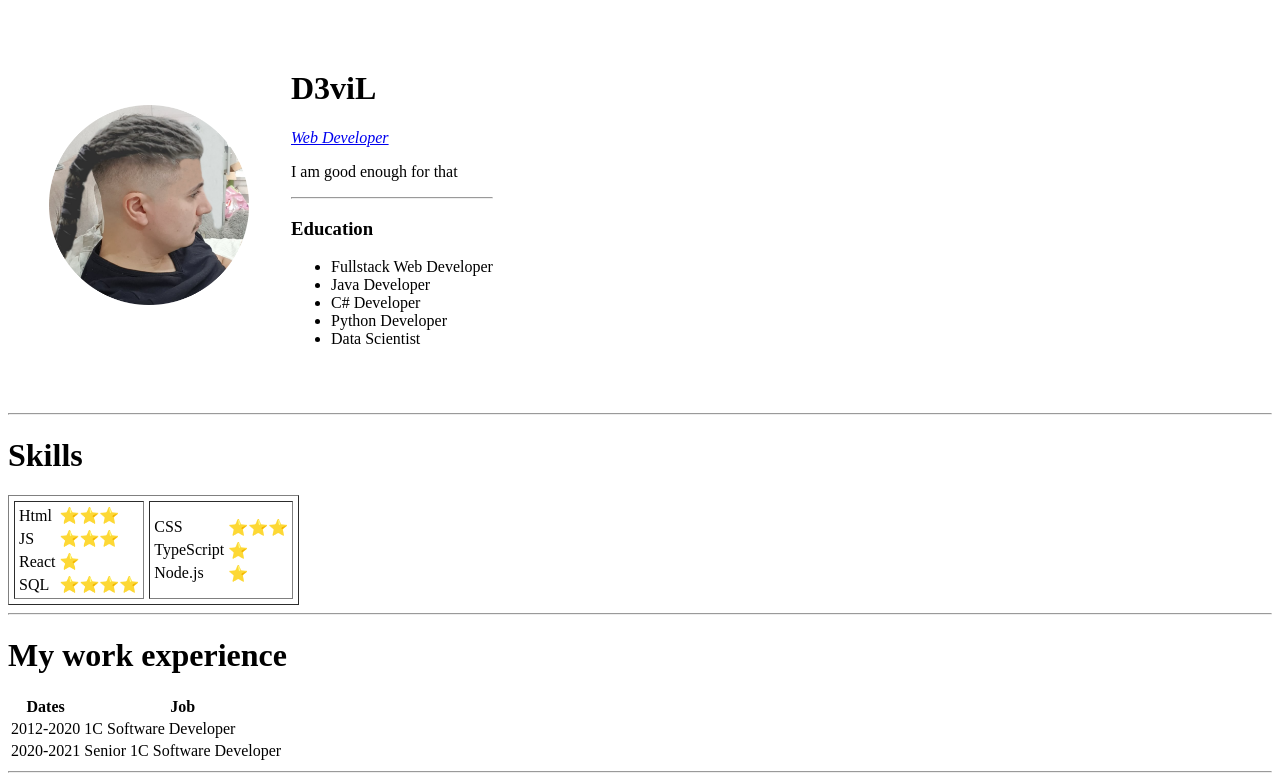
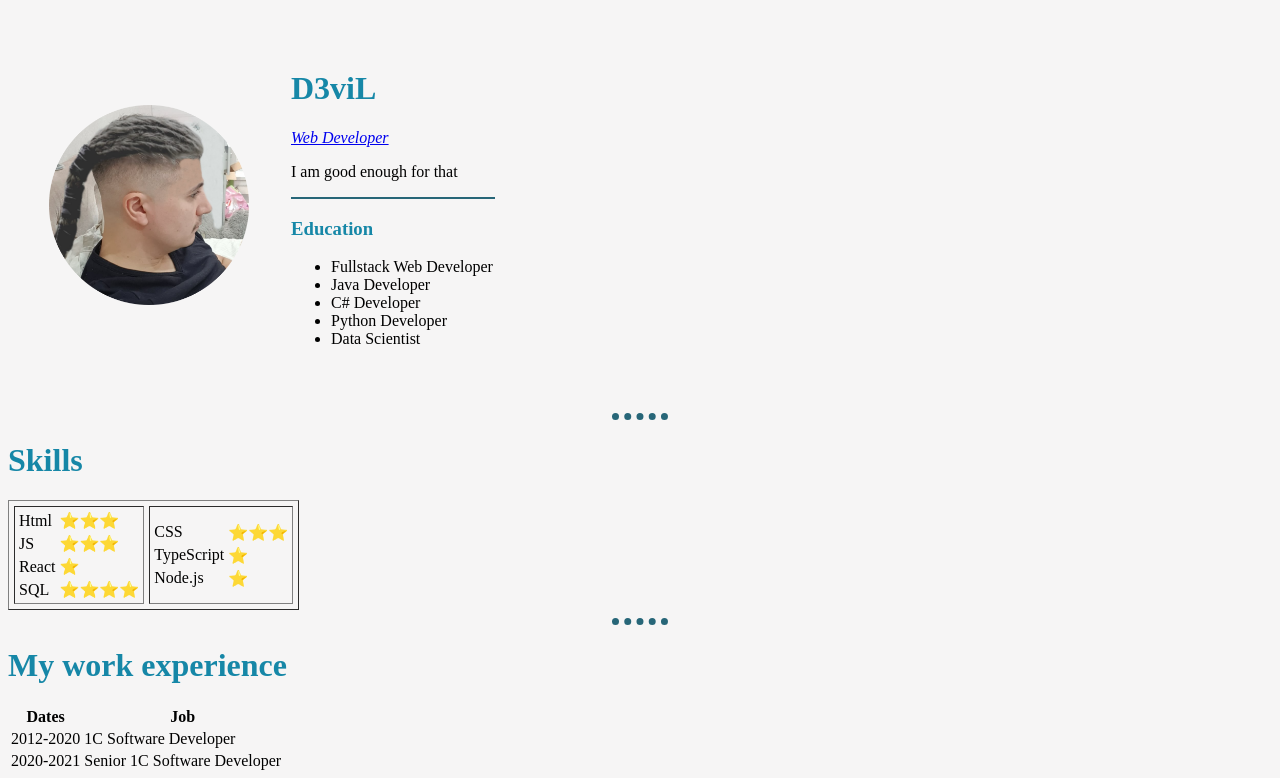
Before and after one commit to MrNikandrov/cv, a plain HTML site: page index.html in a window 1280 px wide. Shown: the top 778 px of the page. Drawn offline with Linux system fonts and the light colour scheme; a script that the page names is missing.

Commit message:
34 lesson External CSS
style.css

```diff
--- /dev/null
+++ b/css/style.css
@@ -0,0 +1,15 @@
+body {
+  background-color: #f6f5f5
+}
+hr {
+  border-color: #276678;
+  border-style: dotted none none;
+  width: 56px;
+  border-width: 7px;
+}
+h1 {
+  color: #1687a7;
+}
+h3 {
+  color: #1687a7;
+}
--- a/index.html
+++ b/index.html
@@ -4,6 +4,9 @@
 <head>
   <meta charset="utf-8">
   <title>D3viL's personal site</title>
+
+<link rel="stylesheet" href="css/style.css">
+
   <script type="text/javascript">
     (function(d, t, e, m) {
       // Async Rating-Widget initialization.
@@ -40,7 +43,7 @@
   </script>
 </head>
 
-<body>
+<body style="background-color: #f6f5f5">
   <table cellspacing="40px">
     <tr>
       <td><img src="images\circle-cropped.png" alt="d3vil foto" height="200px"></td>
@@ -49,7 +52,7 @@
 
         <p><em><a href="https://en.wikipedia.org/wiki/Web_developer">Web Developer</a></em></p>
         <p>I am good enough for that</p>
-        <hr>
+        <hr style="border-color: #276678;border-style: solid; width: 100%;border-width:1px">
         <h3>Education</h3>
 
         <ul>
```
Also changed, not shown: challenge.html (+1 -0 lines), contacts.html (+1 -1 lines).
